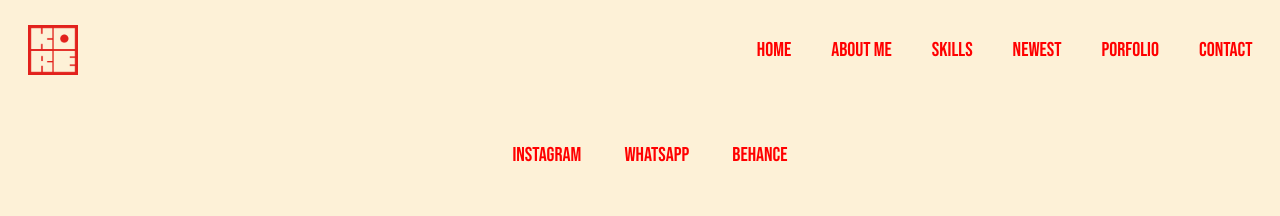
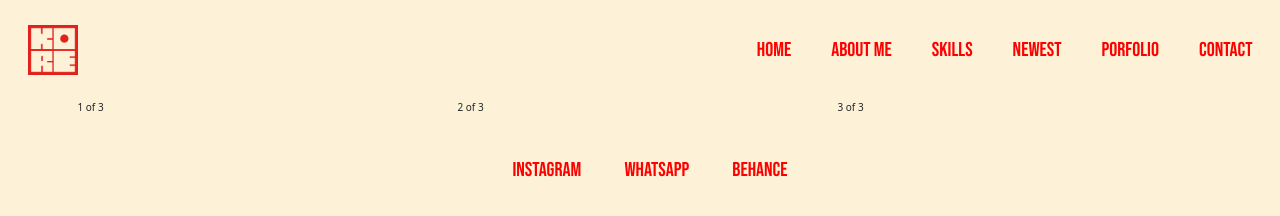
Before and after one commit to korelicious/portfolio, a plain HTML site: page pages/newest.html in a window 1280 px wide. Drawn offline with nearby package versions, Linux system fonts and the light colour scheme.

Commit message:
agregando grilla a newest section

```diff
--- a/pages/newest.html
+++ b/pages/newest.html
@@ -54,12 +54,25 @@
     </header>
 
     <main>
+        <div class="container">
+            <div class="row">
+                <div class="col">
+                    1 of 3
+                </div>
+                <div class="col">
+                    2 of 3
+                </div>
+                <div class="col">
+                    3 of 3
+                </div>
+            </div>
+        </div>
     </main>
 
     <footer class="redes">
         <ul>
             <li><a href="https://www.instagram.com/dglorenaconca/">Instagram</a></li>
-            <li><a href="https://wa.me/+5491173669669">Whatsapp</a></li>
+            <li><a href="https://wa.me/+5491138874745">Whatsapp</a></li>
             <li><a href="https://www.behance.net/lorenaconca"> Behance</a></li>
         </ul>
     </footer>
--- a/styles/style.css
+++ b/styles/style.css
@@ -500,7 +500,11 @@ img.work6 {
 
 
 
+/* NEWEST */
 
+.container{
+
+}
 
 
 
```
Also changed, not shown: index.html (+1 -1 lines), pages/aboutme.html (+1 -1 lines), pages/contact.html (+1 -1 lines), pages/portfolio.html (+1 -1 lines), pages/skills.html (+1 -1 lines).
